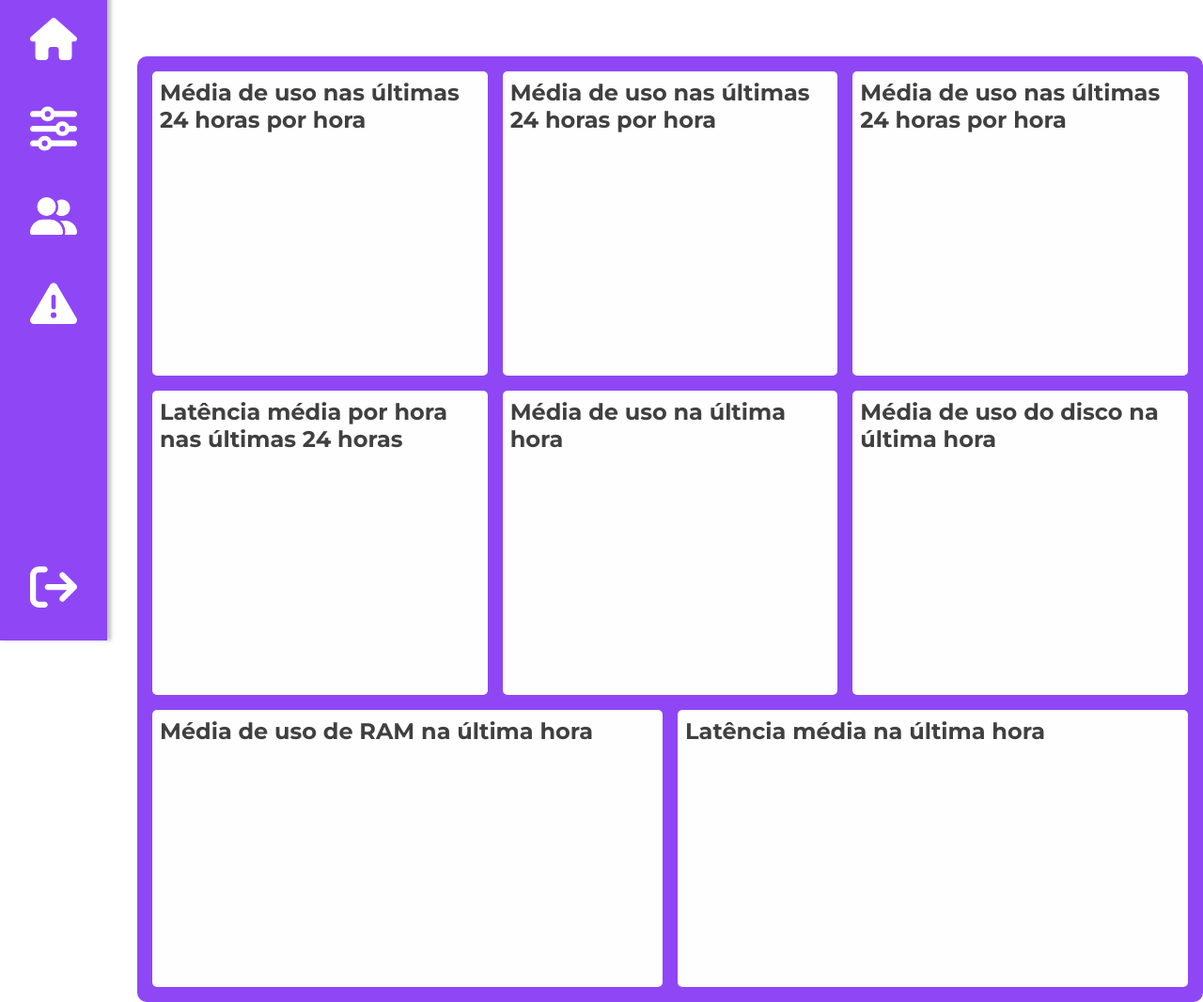
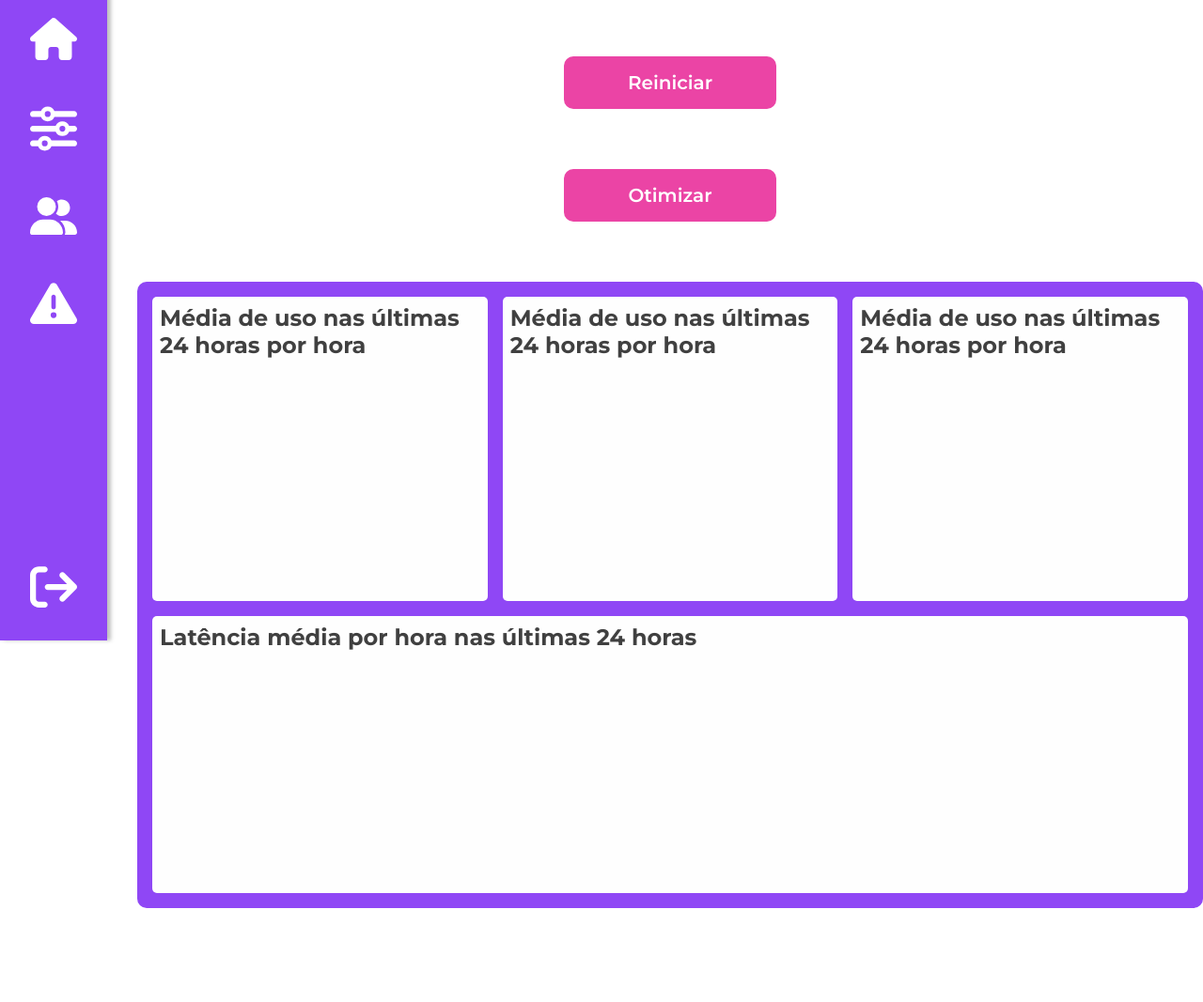
Before and after one commit to Adera-SPTech/adera-front, a website: page public/dashboard/micro/index.html in a window 1280 px wide. Shown: the part 118-1185 px from the top of the page at 94% size. After the commit the page ends 1085 px from the top, so only its background shows below. Drawn offline with nearby package versions, Linux system fonts and the light colour scheme; no server answers.

Commit message:
aaaaaaaaaaa

```diff
--- a/app.js
+++ b/app.js
@@ -13,6 +13,7 @@ var usuarioRouter = require('./src/routes/user');
 var machineRouter = require('./src/routes/machine')
 var alertRouter = require('./src/routes/alerts')
 var parametersRouter = require('./src/routes/parameters')
+var commandRouter = require('./src/routes/command')
 
 app.use(express.json());
 app.use(express.urlencoded({ extended: false }));
@@ -25,6 +26,7 @@ app.use('/usuario', usuarioRouter)
 app.use('/machine', machineRouter)
 app.use('/alert', alertRouter)
 app.use('/parameters', parametersRouter)
+app.use('/command', commandRouter)
 
 app.listen(PORTA, () => {
   console.log(`App rodando na porta ${PORTA}\nhttp://localhost:${PORTA}`)
--- a/public/dashboard/micro/index.html
+++ b/public/dashboard/micro/index.html
@@ -65,6 +65,8 @@
       </div>
       <div class="content">
         <h1>Maquina</h1>
+        <button onclick="addCommand('restart')">Reiniciar</button>
+        <button onclick="addCommand('optimize')">Otimizar</button>
         <h2 id="nome-maquina"></h2>
         <div class="main-dashboard">
           <div class="graficos">
@@ -92,30 +94,6 @@
                 <canvas id="graficoLatency24"></canvas>
               </div>
             </div>
-            <div class="grafico-wrapper">
-              <h1 class="titulo-grafico">Média de uso na última hora</h1>
-              <div>
-                <canvas id="graficoCpu1"></canvas>
-              </div>
-            </div>
-            <div class="grafico-wrapper">
-              <h1 class="titulo-grafico">Média de uso do disco na última hora</h1>
-              <div>
-                <canvas id="graficoDisk1"></canvas>
-              </div>
-            </div>
-            <div class="grafico-wrapper">
-              <h1 class="titulo-grafico">Média de uso de RAM na última hora</h1>
-              <div>
-                <canvas id="graficoMemory1"></canvas>
-              </div>
-            </div>
-            <div class="grafico-wrapper">
-              <h1 class="titulo-grafico">Latência média na última hora</h1>
-              <div>
-                <canvas id="graficoLatency1"></canvas>
-              </div>
-            </div>
           </div>
         </div>
       </div>
--- a/public/dashboard/micro/script.js
+++ b/public/dashboard/micro/script.js
@@ -88,7 +88,18 @@ async function getMetrics() {
 
 
   const metricaUltimaHora = await fetch(`/machine/last-metrics/${machineId}`).then(res => res.json())
+  console.log(metricaUltimaHora)
 
+}
+
+async function addCommand(command) {
+  const myKeyValues = window.location.search;
+  const urlParams = new URLSearchParams(myKeyValues);
+  var body = {
+    command: command,
+    machineId: urlParams.get("id")
+  }
+  await fetch(`/command`, {method: 'POST', headers: {"Content-Type": "application/json"}, body: JSON.stringify(body)})
 }
 
 
--- a/public/dashboard/micro/style.css
+++ b/public/dashboard/micro/style.css
@@ -79,3 +79,27 @@ body {
   font-family: 'Montserrat', sans-serif;
   color: rgba(0, 0, 0, 0.75);
 }
+
+.content > button {
+  padding: 1rem 0;
+
+  background-color: #eb44a5;
+  border: 0;
+  border-radius: 10px;
+  width: 20%;
+  color: white;
+  margin-top: 2rem;
+  margin-left: 40%;
+  font-family: 'Montserrat', sans-serif;
+  font-weight: 600;
+  font-size: 20px;
+
+  cursor: pointer;
+
+  transition: all 200ms ease-in-out;
+}
+
+.content > button:hover {
+  /* transform: scale(1.1); */
+  box-shadow: 0px 0px 130px 30px rgba(235, 68, 165, .9);
+}
--- a/src/routes/machine.js
+++ b/src/routes/machine.js
@@ -16,4 +16,8 @@ router.get("/metrics/:machineId", (req, res) => {
   machineController.getMetricsByMachineId(req, res);
 })
 
+router.get("/last-metrics/:machineId", (req, res) => {
+  machineController.lastMetrics(req, res)
+})
+
 module.exports = router;
```
Also changed, not shown: src/controllers/commandController.js (added, +10 -0 lines), src/controllers/machineController.js (+7 -1 lines), src/models/commandModel.js (added, +15 -0 lines), src/models/machineModel.js (+28 -1 lines), src/routes/command.js (added, +10 -0 lines).
